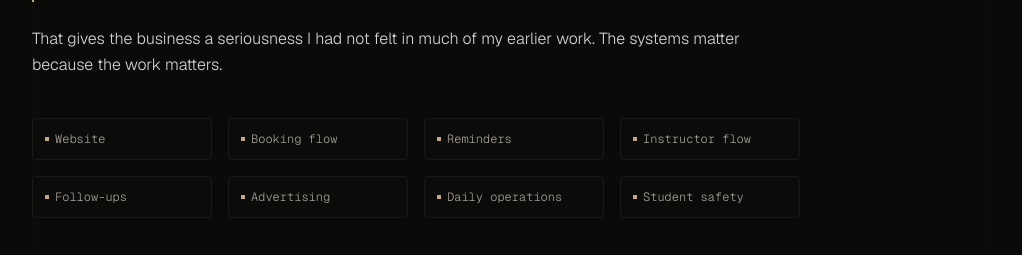
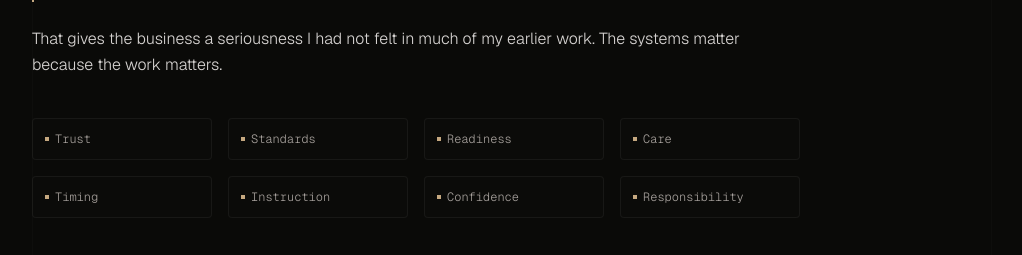
Before and after one commit to ee-prog/castson-site, a Next.js app: page /braveheart in a window 1280 px wide. Shown: the part 1460-1715 px from the top of the page, without its empty margins (128-1150 px from the left). Built offline with nearby package versions, Linux system fonts and the light colour scheme.

Commit message:
copy: update BraveHeart matters list on subpage to reflect core operational qualities

```diff
--- a/src/app/braveheart/page.tsx
+++ b/src/app/braveheart/page.tsx
@@ -163,7 +163,7 @@ export default function BraveHeart() {
               </p>
 
               <div className="grid grid-cols-1 sm:grid-cols-2 md:grid-cols-4 gap-2 sm:gap-4 py-4 text-xs font-mono text-zinc-400">
-                {["Website", "Booking flow", "Reminders", "Instructor flow", "Follow-ups", "Advertising", "Daily operations", "Student safety"].map((item) => (
+                {["Trust", "Standards", "Readiness", "Care", "Timing", "Instruction", "Confidence", "Responsibility"].map((item) => (
                   <div key={item} className="flex items-center gap-1.5 p-3 border border-white/5 bg-zinc-900/30 rounded-sm">
                     <span className="h-1 w-1 bg-emerald-400"></span>
                     <span>{item}</span>
```
